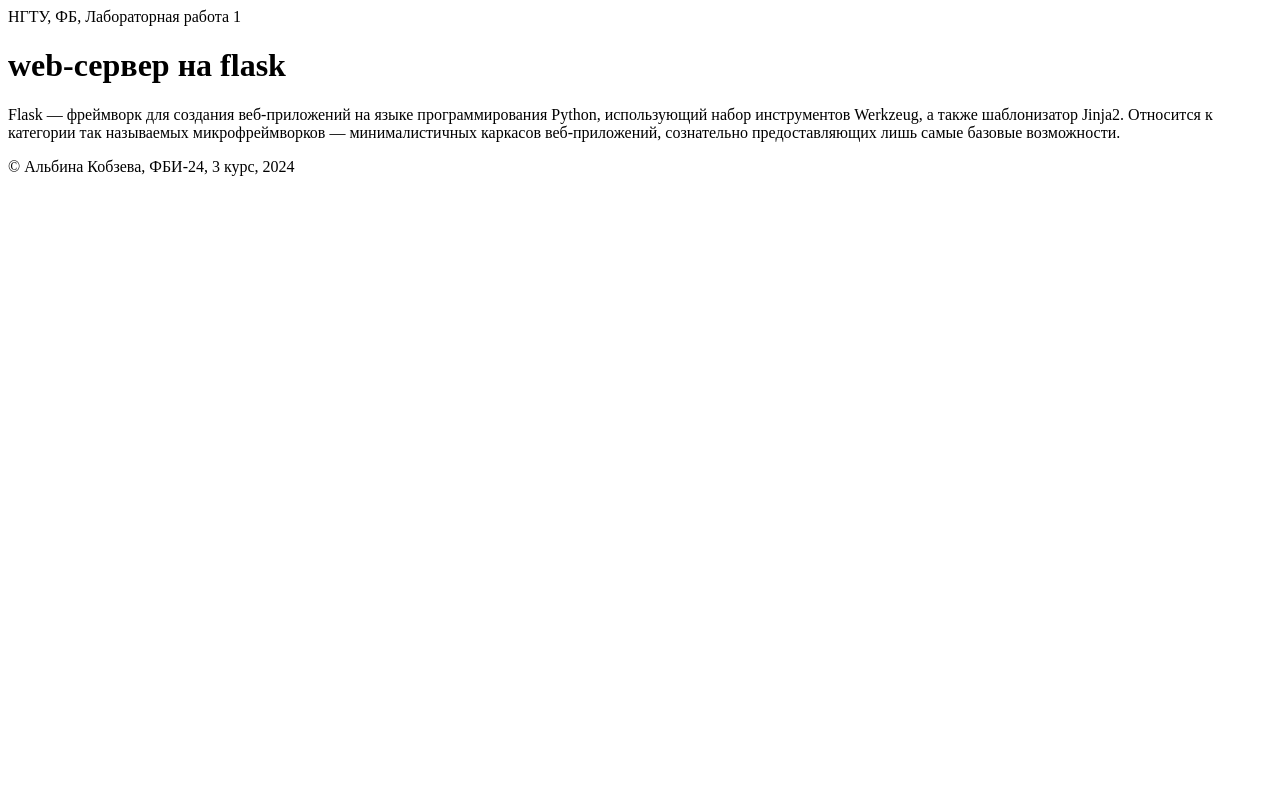
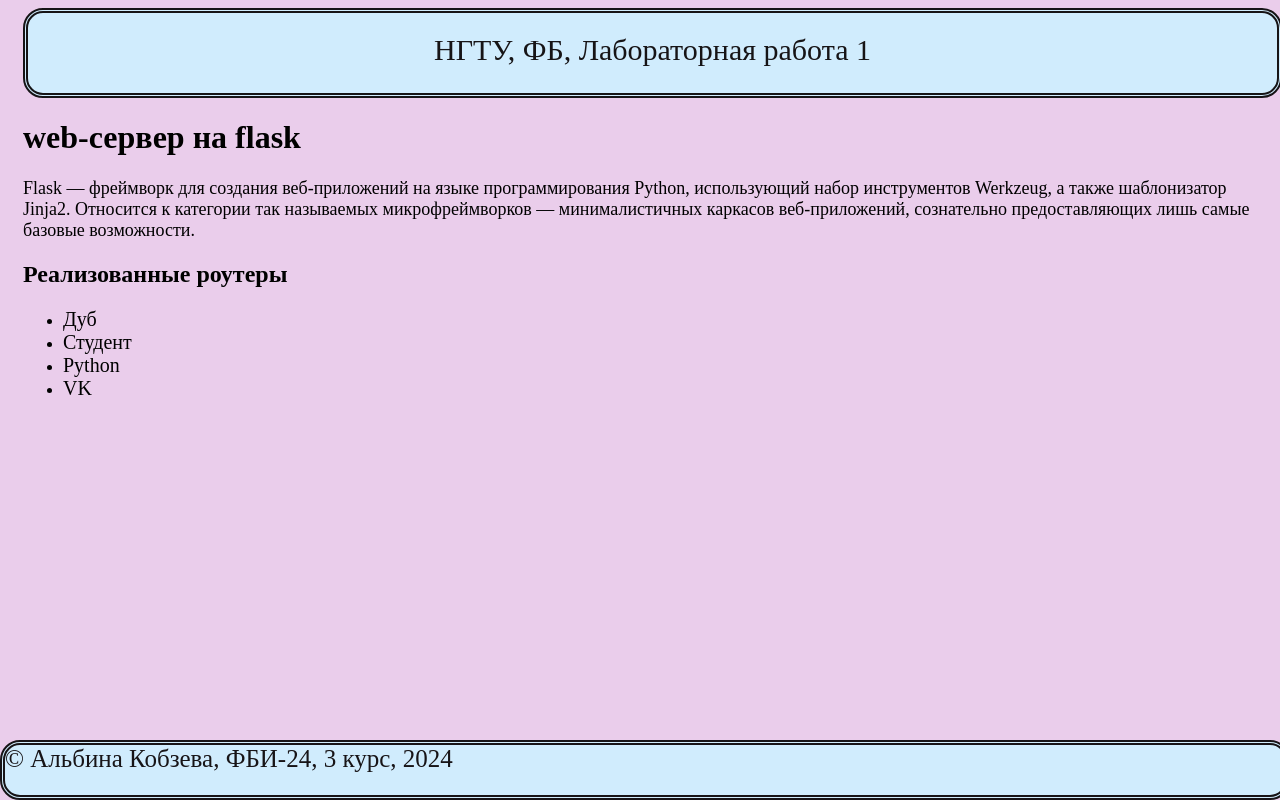
Before and after one commit to AlbinaKobzeva/web-programming-labs-2, a Flask app: page /lab1 in a window 1280 px wide. Run offline with Flask 3, Linux system fonts and the light colour scheme.

Commit message:
Роуты

```diff
--- a/app.py
+++ b/app.py
@@ -6,26 +6,22 @@ app = Flask(__name__)
 def start():
     return redirect("/menu", code=302)
 
-@app.route("/menu")
+@app.route('/menu')
 def menu():
-    return """
+    return '''
 <!doctype html>
 <html>
     <head>
         <title>НГТУ, ФБ, Лабораторные работы</title>
-        <style>
-            a {
-                text-decoration: nonel
-            }
-        </style>
+        <link rel="stylesheet" href="''' + url_for('static', filename='lab1.css') + '''">
     </head>
     <body>
         <header>
             НГТУ, ФБ, WEB-программирование, часть 2. Список лабораторных
         </header>
 
-        <h1>Меню (см. ниже)</h>
-        <ul style="font-size: 20px; text-decoration: none">
+        <h2>Меню (см. ниже)</h2>
+        <ul>
             <li><a href="http://127.0.0.1:5000/lab1">Первая лабораторная</a></li>
         </ul>
 
@@ -34,16 +30,17 @@ def menu():
         </footer>
     </body>
 </html>
-"""
+'''
 
 @app.route("/lab1")
 def lab1():
-    return """
+    return '''
 <!doctype html>
 <html>
     <head>
         <title>Кобзева Альбина Алексеевна, лабораторная 1</title>
     </head>
+    <link rel="stylesheet" href="''' + url_for('static', filename='lab1.css') + '''">
     <body>
         <header>
             НГТУ, ФБ, Лабораторная работа 1
@@ -57,12 +54,23 @@ def lab1():
             называемых микрофреймворков — минималистичных каркасов
             веб-приложений, сознательно предоставляющих лишь самые базовые возможности.
         </p>
+
+        <h2>
+            Реализованные роутеры
+        </h2>
+
+        <ul>
+            <li><a href="http://127.0.0.1:5000/lab1/oak">Дуб</a></li>
+            <li><a href="http://127.0.0.1:5000/lab1/student">Студент</a></li>
+            <li><a href="http://127.0.0.1:5000/lab1/python">Python</a></li>
+            <li><a href="http://127.0.0.1:5000/lab1/vk">VK</a></li>
+        </ul>
         <footer>
             &copy; Альбина Кобзева, ФБИ-24, 3 курс, 2024
         </footer>
     </body>
 </html>
-"""
+'''
 
 @app.route('/lab1/oak')
 def oak():
@@ -76,3 +84,62 @@ def oak():
     </body>
 </html>
 '''
+
+@app.route('/lab1/student')
+def student():
+    return '''
+<!doctype html>
+<html>
+    <link rel="stylesheet" href="''' + url_for('static', filename='lab1.css') + '''">
+    <body>
+        <h1>Кобзева Альбина Алексеевна</h1>
+        <img src="''' + url_for('static', filename='nstu.jpeg') + '''" class='nstu'>
+    </body>
+</html>
+'''
+
+
+@app.route('/lab1/python')
+def python():
+    return '''
+<!doctype html>
+<html>
+    <link rel="stylesheet" href="''' + url_for('static', filename='lab1.css') + '''">
+    <body>
+        <h1>Python</h1>
+        <p>
+            Python — мультипарадигмальный высокоуровневый язык программирования общего назначения с динамической строгой типизацией
+            и автоматическим управлением памятью, ориентированный на повышение производительности разработчика, читаемости кода
+            и его качества, а также на обеспечение переносимости написанных на нём программ.
+        </p>
+        <p>
+            Python разработан Гвидо Ван Россумом (Guido Van Rossum), программистом из Нидерландов.
+            Он начал работу над языком в 1989 году в центре Centrum Wiskunde & Informatica (CWI).
+        </p>
+        <img src="''' + url_for('static', filename='python.jpg') + '''" class='python'>
+    </body>
+</html>
+'''
+
+@app.route('/lab1/vk')
+def vk():
+    return '''
+<!doctype html>
+<html>
+    <link rel="stylesheet" href="''' + url_for('static', filename='lab1.css') + '''">
+    <body>
+        <h1>VK</h1>
+        <p>
+            «ВКонта́кте» (международное название — VK) — российская социальная сеть
+            со штаб-квартирой в Санкт-Петербурге. Запущена в 2006 году Павлом Дуровым.
+        </p>
+        <p>
+            «ВКонтакте» позволяет пользователям отправлять друг другу сообщения, редактировать эти сообщения,
+            создавать собственные страницы и сообщества, обмениваться изображениями, аудио- и видеозаписями, переводить деньги,
+            играть в браузерные игры. Также позиционирует себя платформой для продвижения бизнеса и
+            решения повседневных задач с помощью мини-приложений.
+        </p>
+        <img src="''' + url_for('static', filename='vk.png') + '''" class='vk'>
+    </body>
+</html>
+'''
--- a/static/lab1.css
+++ b/static/lab1.css
@@ -1,9 +1,52 @@
 body {
     color: black;
-    background-color: #8adeb7;
+    background-color: #eacdeb;
+    padding-left: 15px;
 }
 
-.oak {
-    width: 800px;
+header {
+    border: 5px;
+    background-color: #cef0ff;
+    font-size: 30px;
+    opacity: 0.9;
+    border-radius: 20px;
+    border: thick double #000000;
+    width: 100%;
+    height: 60px;
+    text-align: center;
+    padding-top: 20px;
+}
+footer {
+    border: 5px;
+    background-color: #cef0ff;
+    font-size: 25px;
+    opacity: 0.9;
+    border-radius: 20px;
+    border: thick double #000000;
+    width: 100%;
+    height: 50px;
+    position: fixed;
+    text-align: left;
+    bottom: 0;
+    right: 0;
+    left: 0;
+}
+p {
+    font-size: 18px;
+}
+img {
+    width: 400px;
     height: auto;
 }
+.vk {
+    width: 200px;
+    height: auto;
+}
+a {
+    text-decoration: none;
+    color: rgb(0, 0, 0);
+    font-size: 20px;
+}
+ul {
+    color: black;
+}
```
Also changed, not shown: static/nstu.jpeg (added), static/python.jpg (added), static/vk.png (added).
